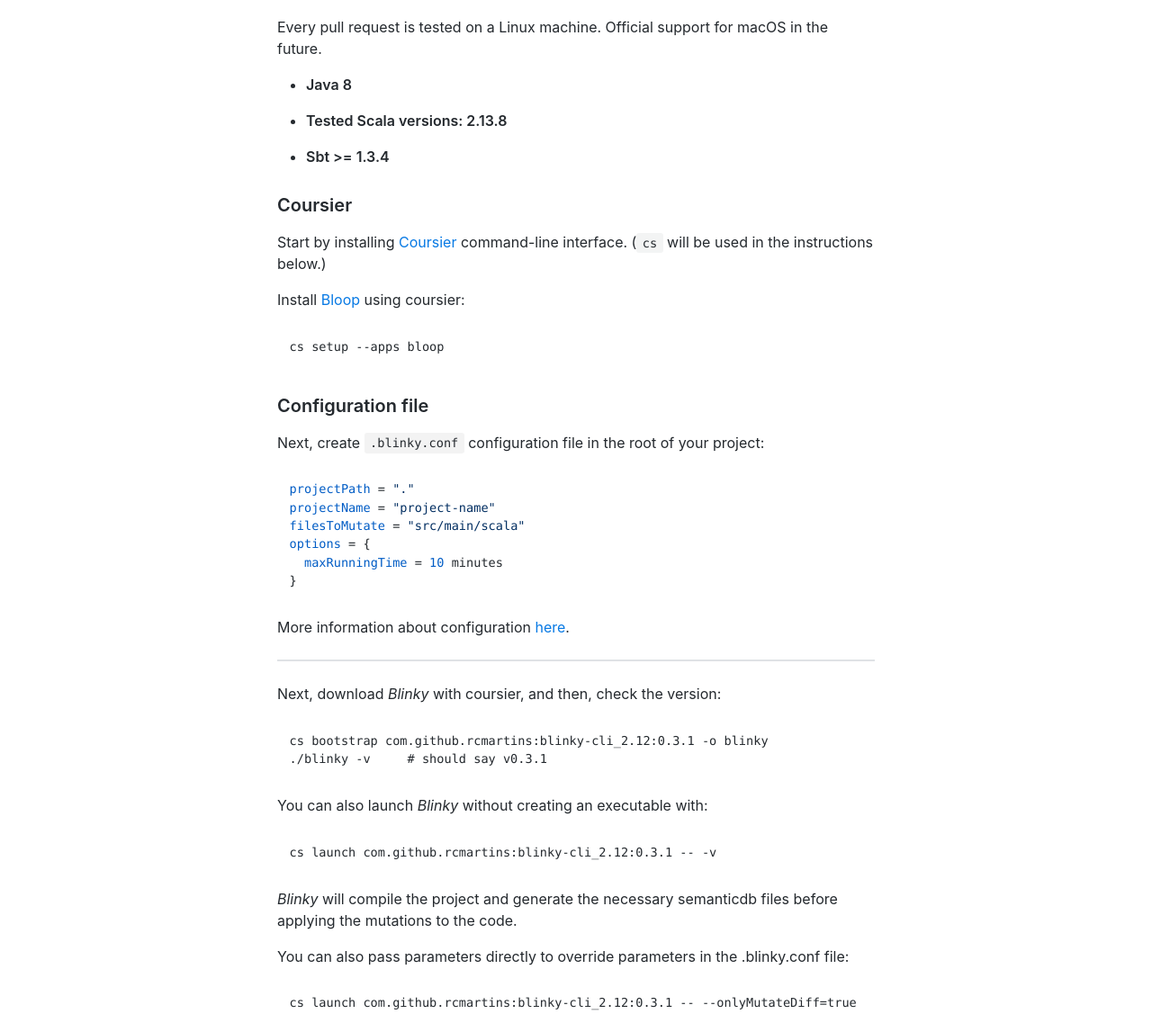
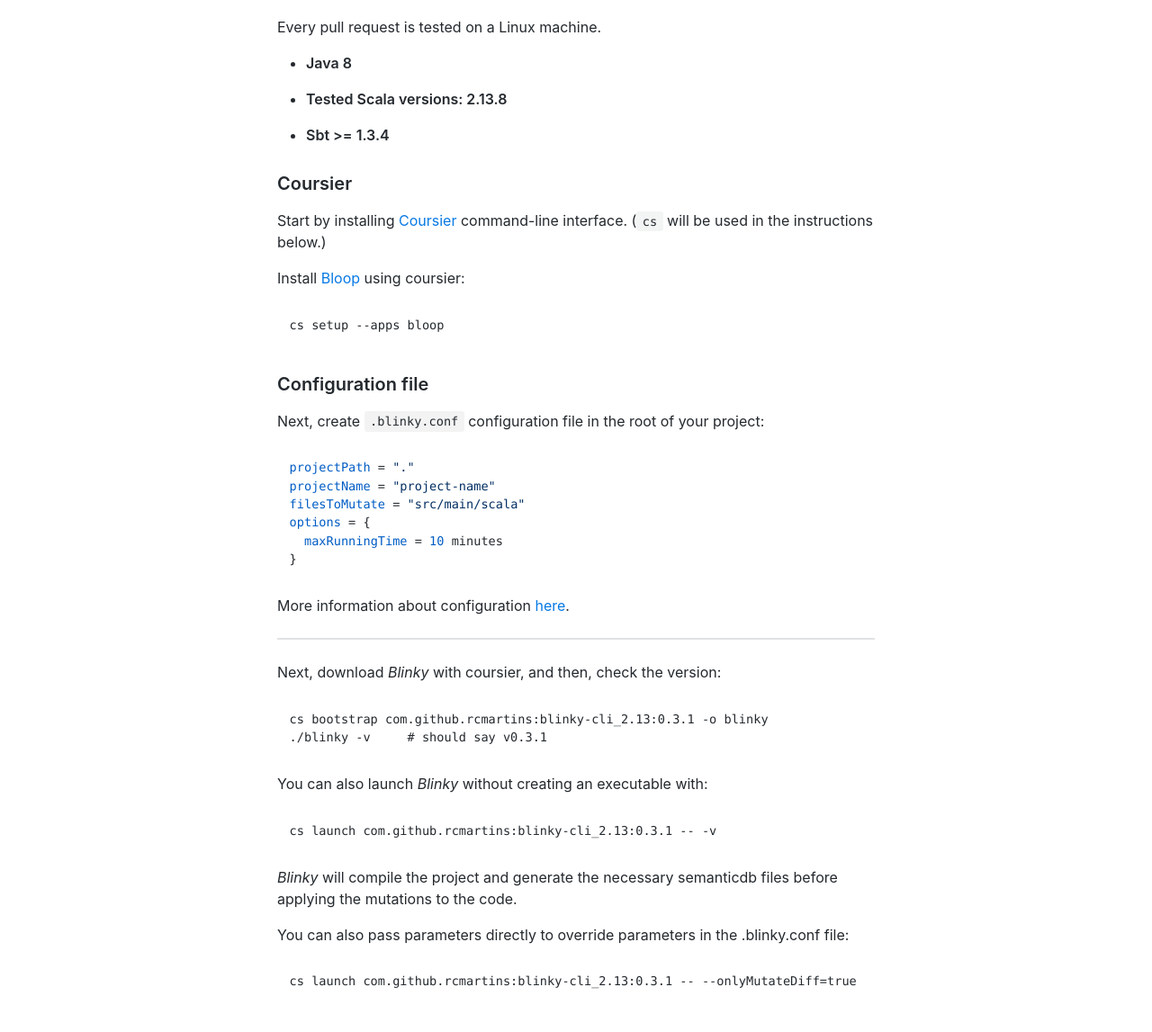
Before and after one commit to RCMartins/blinky, a plain HTML site: page docs/installation.html in a window 1280 px wide. Shown: the part 210-1357 px from the top of the page at 90% size. Drawn offline with nearby package versions, Linux system fonts and the light colour scheme.

Commit message:
Deploy website
Deploy website version based on 0f692da157acc3fb3662efa7bc1b9582a74204c0

```diff
--- a/docs/installation.html
+++ b/docs/installation.html
@@ -55,7 +55,7 @@
               }
             });
         </script></nav></div><div class="container mainContainer docsContainer"><div class="wrapper"><div class="post"><header class="postHeader"><h1 id="__docusaurus" class="postHeaderTitle">Installation</h1></header><article><div><span><h2><a class="anchor" aria-hidden="true" id="requirements"></a><a href="#requirements" aria-hidden="true" class="hash-link"><svg class="hash-link-icon" aria-hidden="true" height="16" version="1.1" viewBox="0 0 16 16" width="16"><path fill-rule="evenodd" d="M4 9h1v1H4c-1.5 0-3-1.69-3-3.5S2.55 3 4 3h4c1.45 0 3 1.69 3 3.5 0 1.41-.91 2.72-2 3.25V8.59c.58-.45 1-1.27 1-2.09C10 5.22 8.98 4 8 4H4c-.98 0-2 1.22-2 2.5S3 9 4 9zm9-3h-1v1h1c1 0 2 1.22 2 2.5S13.98 12 13 12H9c-.98 0-2-1.22-2-2.5 0-.83.42-1.64 1-2.09V6.25c-1.09.53-2 1.84-2 3.25C6 11.31 7.55 13 9 13h4c1.45 0 3-1.69 3-3.5S14.5 6 13 6z"></path></svg></a>Requirements</h2>
-<p>Every pull request is tested on a Linux machine. Official support for macOS in the future.</p>
+<p>Every pull request is tested on a Linux machine.</p>
 <ul>
 <li><p><strong>Java 8</strong></p></li>
 <li><p><strong>Tested Scala versions: 2.13.8</strong></p></li>
@@ -79,15 +79,15 @@
 <p>More information about configuration <a href="/blinky/docs/configuration">here</a>.</p>
 <hr>
 <p>Next, download <em>Blinky</em> with coursier, and then, check the version:</p>
-<pre><code class="hljs css language-shell">cs bootstrap com.github.rcmartins:blinky-cli_2.12:0.3.1 -o blinky
+<pre><code class="hljs css language-shell">cs bootstrap com.github.rcmartins:blinky-cli_2.13:0.3.1 -o blinky
 ./blinky -v     # should say v0.3.1
 </code></pre>
 <p>You can also launch <em>Blinky</em> without creating an executable with:</p>
-<pre><code class="hljs css language-shell">cs launch com.github.rcmartins:blinky-cli_2.12:0.3.1 -- -v
+<pre><code class="hljs css language-shell">cs launch com.github.rcmartins:blinky-cli_2.13:0.3.1 -- -v
 </code></pre>
 <p><em>Blinky</em> will compile the project and generate the necessary semanticdb files
 before applying the mutations to the code.</p>
 <p>You can also pass parameters directly to override parameters in the .blinky.conf file:</p>
-<pre><code class="hljs css language-shell">cs launch com.github.rcmartins:blinky-cli_2.12:0.3.1 -- --onlyMutateDiff=true
+<pre><code class="hljs css language-shell">cs launch com.github.rcmartins:blinky-cli_2.13:0.3.1 -- --onlyMutateDiff=true
 </code></pre>
 </span></div></article></div><div class="docs-prevnext"><a class="docs-next button" href="/blinky/docs/configuration"><span>Configuration</span><span class="arrow-next"> →</span></a></div></div></div><nav class="onPageNav"><ul class="toc-headings"><li><a href="#requirements">Requirements</a><ul class="toc-headings"><li><a href="#coursier">Coursier</a></li><li><a href="#configuration-file">Configuration file</a></li></ul></li></ul></nav></div><footer class="nav-footer" id="footer"><section class="sitemap"><div><h5>Docs</h5><a href="/blinky/docs/installation.html">Installation</a><a href="/blinky/docs/configuration.html">Configuration</a><a href="/blinky/docs/mutators.html">Mutators</a></div><div><h5>More</h5><a href="https://github.com/rcmartins/blinky">GitHub</a></div></section><section class="copyright">Copyright © 2022 Blinky</section></footer></div></body></html>
```
Also changed, not shown: docs/installation/index.html (+4 -4 lines).
